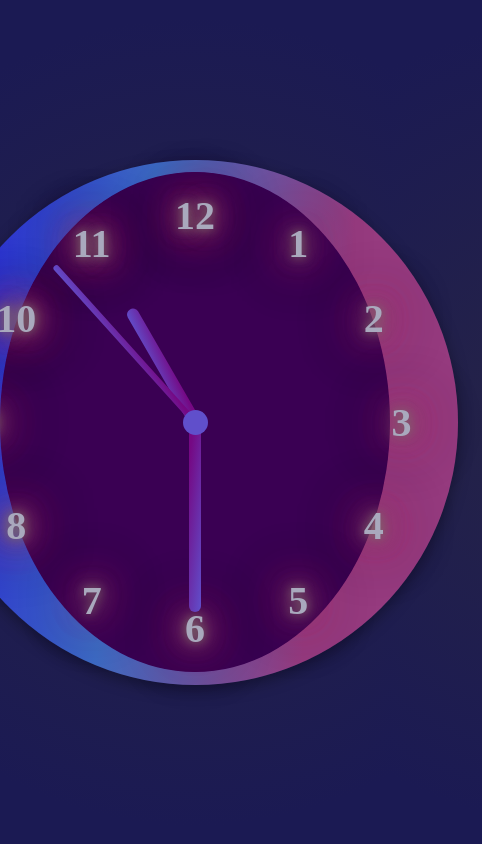
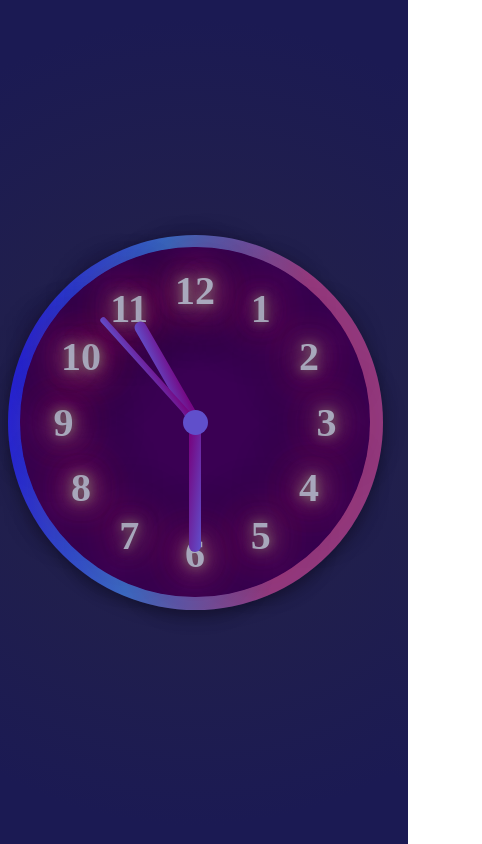
Before and after one commit to Parhamddeveloper/Analog-Clock, a plain HTML site: page index.html in a window 390 px wide. Shown: the whole page, 482 px wide, since content can reach past the window. Drawn offline with Linux system fonts and the light colour scheme.

Commit message:
Added Responsive

```diff
--- a/CSS/index.css
+++ b/CSS/index.css
@@ -11,6 +11,62 @@ body{
     overflow: hidden;
     background: radial-gradient(circle, rgba(38,36,70,1) 0%, rgba(27,26,83,1) 87%);
 }
+@media screen and (max-width:600px){
+    .Clock{
+        width: 350px;
+        height: 350px;
+        position: relative;
+        background-color: rgb(58, 0, 83);
+        border-radius: 50%;
+        display: flex;
+        color: rgb(169, 169, 189);
+        justify-content: center;
+        align-items: center;
+
+    }
+    .Clock::before{
+
+        box-shadow: rgba(0, 0, 0, 0.35) 0px 5px 15px;
+        content: "";
+        width: 375px;
+        height: 375px;
+        position: absolute;
+        border-radius: 50%;
+        background: linear-gradient(97deg, rgba(38,27,214,1) 0%, rgba(61,106,194,1) 38%, rgba(150,59,127,1) 73%);
+        z-index: -1;
+    }
+    .Number{
+        transform: rotate(calc(30deg * var(--index)));
+        position: absolute;
+        text-align: center;
+        inset: 20px;
+        font-size: 40px;
+    }
+    .HourNiddle{
+        border-radius: 50px;
+        width: 12px;
+        height: 115px;
+        background: linear-gradient(97deg, rgba(96,79,203,1) 0%, rgba(117,8,131,1) 87%);
+    }
+    .MinuteNiddle{
+        border-radius: 50px;
+        width: 12px;
+        height: 130px;
+        background: linear-gradient(97deg, rgba(96,79,203,1) 0%, rgba(117,8,131,1) 87%);
+    }
+    .SecondNiddle{
+        border-radius: 20px;
+        width: 6px;
+        height: 140px;
+        background: linear-gradient(97deg, rgba(96,79,203,1) 0%, rgba(117,8,131,1) 87%);
+    }
+}
+@media (orientation: landscape){
+    body{
+        overflow: auto;
+    }
+}
+@media screen and (min-width:601px){
     .Clock{
         width: 500px;
         height: 500px;
@@ -41,6 +97,26 @@ body{
         inset: 20px;
         font-size: 40px;
     }
+    .HourNiddle{
+        border-radius: 50px;
+        width: 12px;
+        height: 130px;
+        background: linear-gradient(97deg, rgba(96,79,203,1) 0%, rgba(117,8,131,1) 87%);
+    }
+    .MinuteNiddle{
+        border-radius: 50px;
+        width: 12px;
+        height: 190px;
+        background: linear-gradient(97deg, rgba(96,79,203,1) 0%, rgba(117,8,131,1) 87%);
+    }
+    .SecondNiddle{
+        border-radius: 20px;
+        width: 6px;
+        height: 210px;
+        background: linear-gradient(97deg, rgba(96,79,203,1) 0%, rgba(117,8,131,1) 87%);
+    }
+}
+
 .Number b{
     transform: rotate(calc(-30deg * var(--index)));
     display: inline-block;
@@ -62,21 +138,3 @@ body{
     transform: translate(-50%) rotate(calc(var(--rotate) * 1deg));
     transform-origin: bottom;
 }
-.HourNiddle{
-    border-radius: 50px;
-    width: 12px;
-    height: 130px;
-    background: linear-gradient(97deg, rgba(96,79,203,1) 0%, rgba(117,8,131,1) 87%);
-}
-.MinuteNiddle{
-    border-radius: 50px;
-    width: 12px;
-    height: 190px;
-    background: linear-gradient(97deg, rgba(96,79,203,1) 0%, rgba(117,8,131,1) 87%);
-}
-.SecondNiddle{
-    border-radius: 20px;
-    width: 6px;
-    height: 210px;
-    background: linear-gradient(97deg, rgba(96,79,203,1) 0%, rgba(117,8,131,1) 87%);
-}
```
Lines whose indentation alone changed are shown as unchanged.
